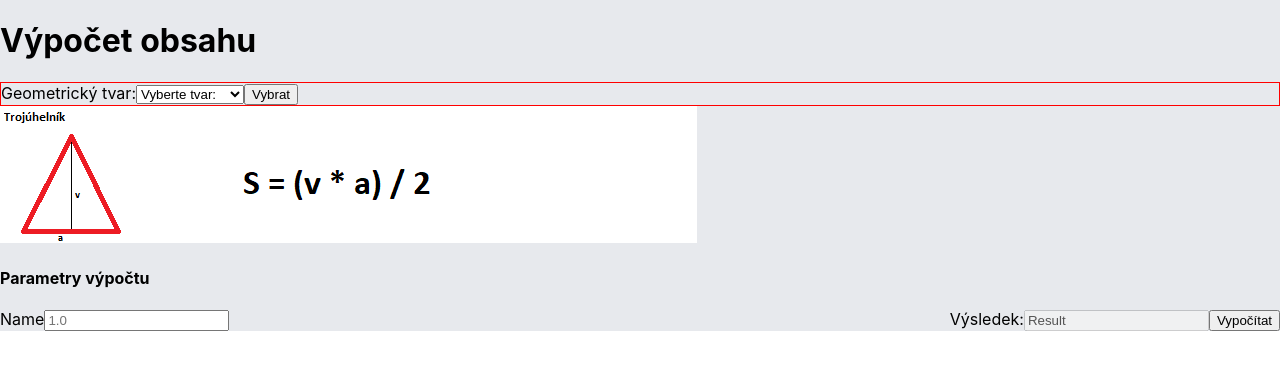
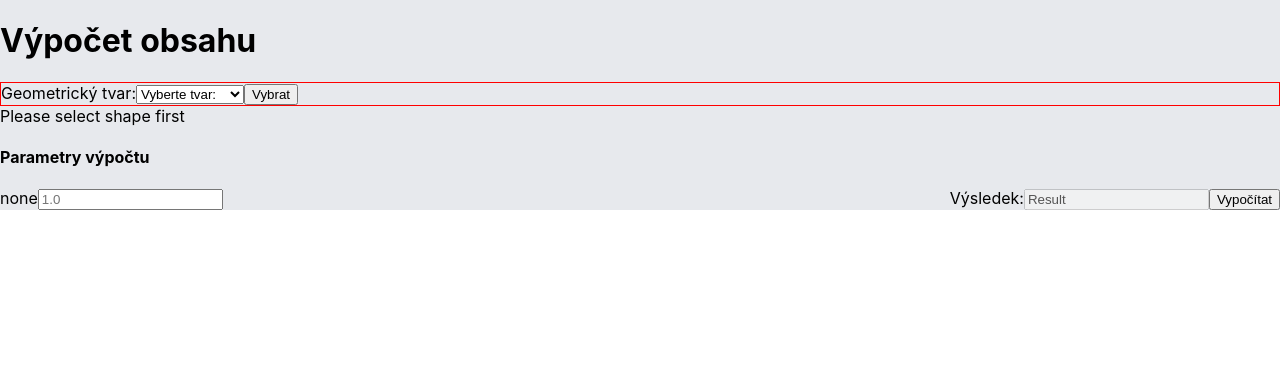
Before and after one commit to 0kurk4/geometrie, a React (Create React App) app: page / in a window 1280 px wide. Shown: the top 370 px of the page. Built offline with nearby package versions, Linux system fonts and the light colour scheme.

Commit message:
second state implementation

```diff
--- a/src/App.tsx
+++ b/src/App.tsx
@@ -8,6 +8,8 @@ function App() {
 
     const [shapeIndex, setShapeIndex] = useState(-1);
 
+    const getShape = () => shapeIndex < 0 ? null : shapeSourceData[shapeIndex];
+
     const onSelectorForm = (index: number) => {
         console.log('childToParent', index);
         setShapeIndex(index);
@@ -17,7 +19,7 @@ function App() {
         <div className="App">
             <h1 className="App-header">Výpočet obsahu</h1>
             <ShapeSelectorForm shapeSourceData={shapeSourceData} handler={onSelectorForm} />
-            <AreaCalculator shapeSourceData={shapeSourceData} shapeIndex={shapeIndex} />
+            <AreaCalculator shape={getShape()} />
         </div>
     );
 }
--- a/src/components/calculator/AreaCalculator.tsx
+++ b/src/components/calculator/AreaCalculator.tsx
@@ -4,15 +4,18 @@ import AreaParamsForm from "./params-selector/AreaParamsForm";
 import './AreaCalculator.css';
 
 function AreaCalculator(props: any) {
-    return(
+    console.log(props.shape);
+    return (
         <div className="Area-calculator">
-            <AreaDescription />
+            <AreaDescription shape={props.shape} />
             <div className="Area-params-wrapper">
-                <AreaParamsForm />
-                <div className="Area-result-wrapper">
-                   <AreaResult />
+                <AreaParamsForm shape={props.shape} />
+                <form className="Area-result-wrapper">
+                    <label>Výsledek:
+                        <input type="text" disabled={true} value="Result" />
+                    </label>
                     <button type="submit">Vypočítat</button>
-                </div>
+                </form>
             </div>
         </div>
     )
--- a/src/components/calculator/AreaDescription.tsx
+++ b/src/components/calculator/AreaDescription.tsx
@@ -1,7 +1,11 @@
-function AreaDescription() {
+function AreaDescription(props: any) {
+    const shape = props.shape;
+
+    const getShapeImg = (imgSrc: String) => '/data/' + imgSrc;
+
     return(
         <div className="Area-description">
-            <img src='/data/trojuhelnik.png' alt="Shape name" />
+            {shape ? <img src={getShapeImg(shape.image)} alt={shape.name} /> : <div>Please select shape first</div>}
         </div>
     )
 }
--- a/src/components/calculator/params-selector/AreaParamsForm.tsx
+++ b/src/components/calculator/params-selector/AreaParamsForm.tsx
@@ -1,10 +1,15 @@
 import AreaParamsInput from "./AreaParamsInput";
 
-function AreaParamsForm() {
+function AreaParamsForm(props: any) {
+    const dimensions = props.shape ? props.shape.dimensions : null;
+    const name = dimensions ? dimensions[0] : "none";
+
+    console.log('dimensions', dimensions);
+
     return(
         <div className="Area-params-form">
             <h4>Parametry výpočtu</h4>
-            <AreaParamsInput />
+            <AreaParamsInput name={name} />
         </div>
     )
 }
--- a/src/components/calculator/params-selector/AreaParamsInput.tsx
+++ b/src/components/calculator/params-selector/AreaParamsInput.tsx
@@ -1,10 +1,13 @@
-function AreaParamsInput() {
+function AreaParamsInput(props: any) {
+
+    const handleChange = (event: any) => {
+        console.log('AreaParamsInput', event.target.value);
+    }
+
     return(
-        <>
-        <label>Name
-        <input type="number" min="0" step="any" placeholder="1.0"></input>
+        <label>{props.name}
+        <input type="number" min="0" step="any" placeholder="1.0" onChange={handleChange}></input>
         </label>
-        </>
     )
 }
 
```
Also changed, not shown: src/components/calculator/ctverec.png (deleted).
